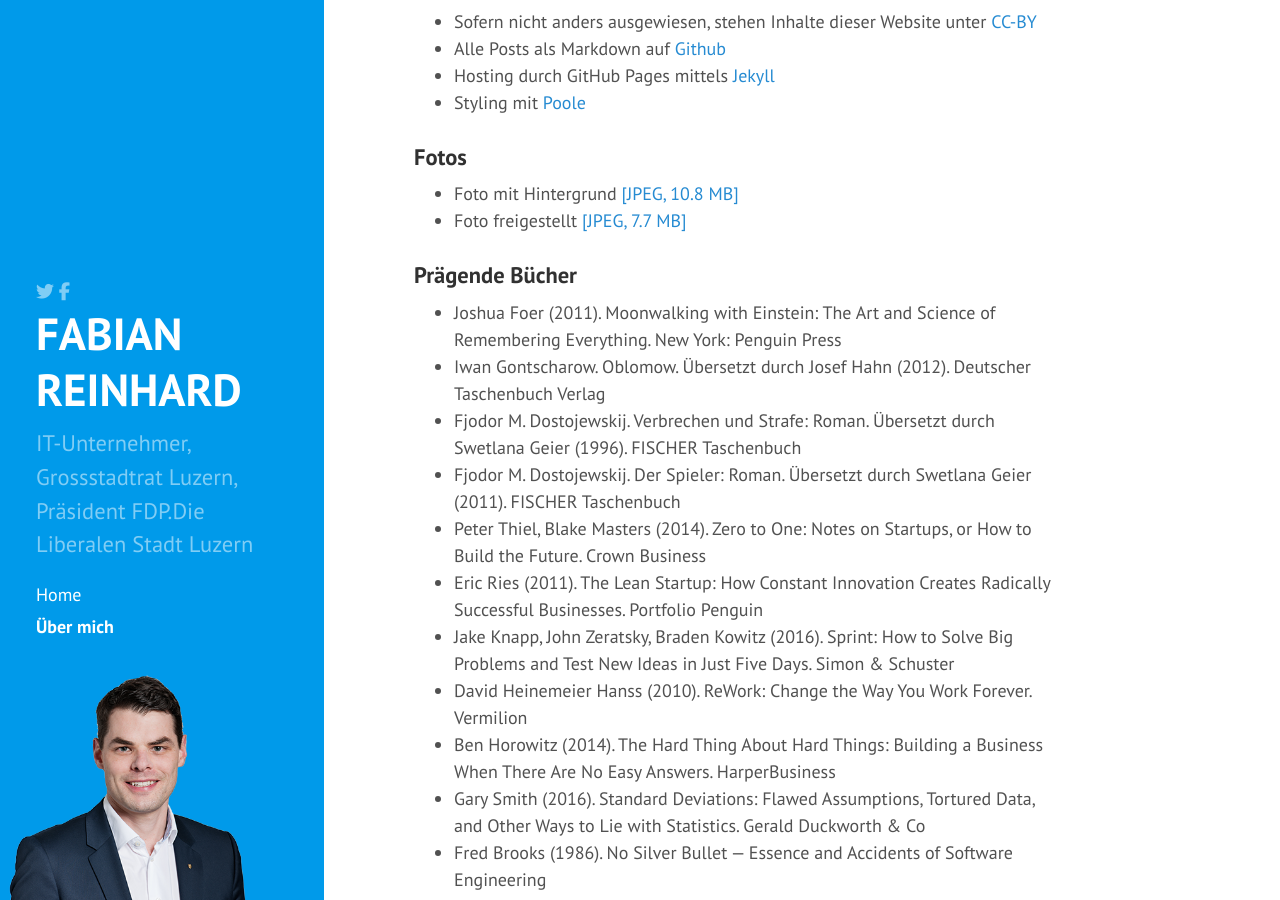
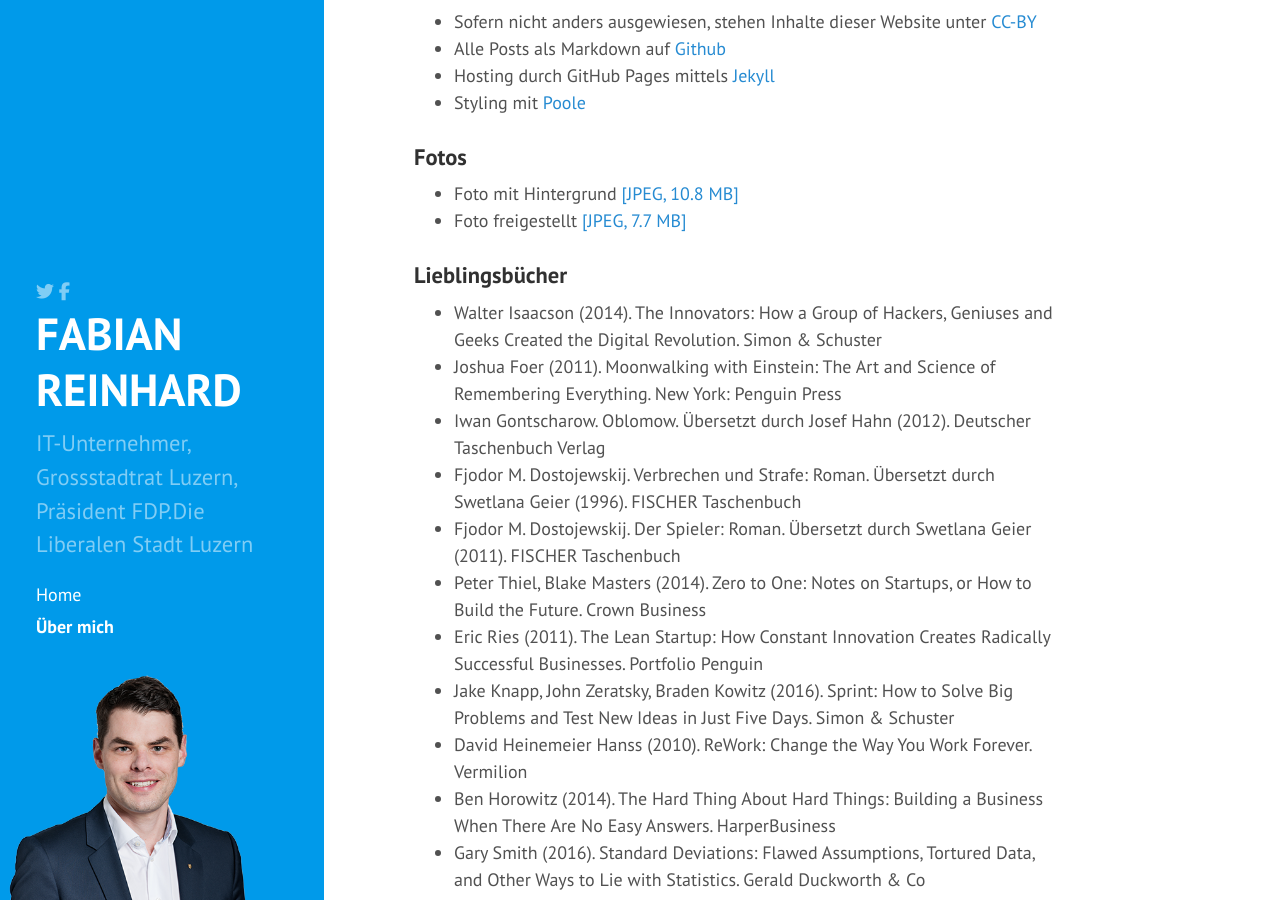
Before and after one commit to freinhard/freinhard.github.io, a Jekyll site: the page built from about.md, in a window 1280 px wide and 900 px high, scrolled down 2122 px. Built offline with Jekyll 4.4.1, drawn with Linux system fonts in a browser that asks for light colours; nearby versions of some CDN libraries; comment, search, counter and statistics services are not loaded.

Commit message:
Link & Buch

```diff
--- a/about.md
+++ b/about.md
@@ -37,7 +37,7 @@
 - **2012 - heute** Vorstand FDP.Die Liberalen Stadt Luzern
 - **2011 - 2014** Vorstand Jungfreisinnige Stadt Luzern
 
-Meine politischen Vorstösse im Grossen Stadtrat der Stadt Luzern: [Grossstadtratsdokumente](http://www.stadtluzern.ch/de/politik/ggr/polgeschaefte/welcome.php?nr=&title=&dat1=&dat2=&dat3=&dat4=&art=&stat=&sq=&uz=FABIAN+REINHARD&frk=&saction=Suchen)
+Meine politischen Vorstösse im Grossen Stadtrat der Stadt Luzern: [Grossstadtratsdokumente](https://www.stadtluzern.ch/politikverwaltung/grosserstadtrat/dokumente)
 
 ### Netzwerk
 [Industrie- und Handelskammer Zentralschweiz IHZ](http://www.ihz.ch/home.html), [Wirtschaftsverband Stadt Luzern WVL](http://www.wvl.ch), [Info-Forum Freies Unternehmertum IFU](http://www.ifu.ch), [City Vereinigung Luzern](https://www.city-luzern.ch)
@@ -55,7 +55,8 @@
 - Foto mit Hintergrund [[JPEG, 10.8 MB]]({{ site.url }}/public/assets/Fabian-Reinhard-Hintergrund.jpg)
 - Foto freigestellt [[JPEG, 7.7 MB]]({{ site.url }}/public/assets/Fabian-Reinhard-Freigestellt.jpg)
 
-### Prägende Bücher
+### Lieblingsbücher
+- Walter Isaacson (2014). The Innovators: How a Group of Hackers, Geniuses and Geeks Created the Digital Revolution. Simon & Schuster
 - Joshua Foer (2011). Moonwalking with Einstein: The Art and Science of Remembering Everything. New York: Penguin Press
 - Iwan Gontscharow. Oblomow. Übersetzt durch Josef Hahn (2012). Deutscher Taschenbuch Verlag
 - Fjodor M. Dostojewskij. Verbrechen und Strafe: Roman. Übersetzt durch Swetlana Geier (1996). FISCHER Taschenbuch
```
